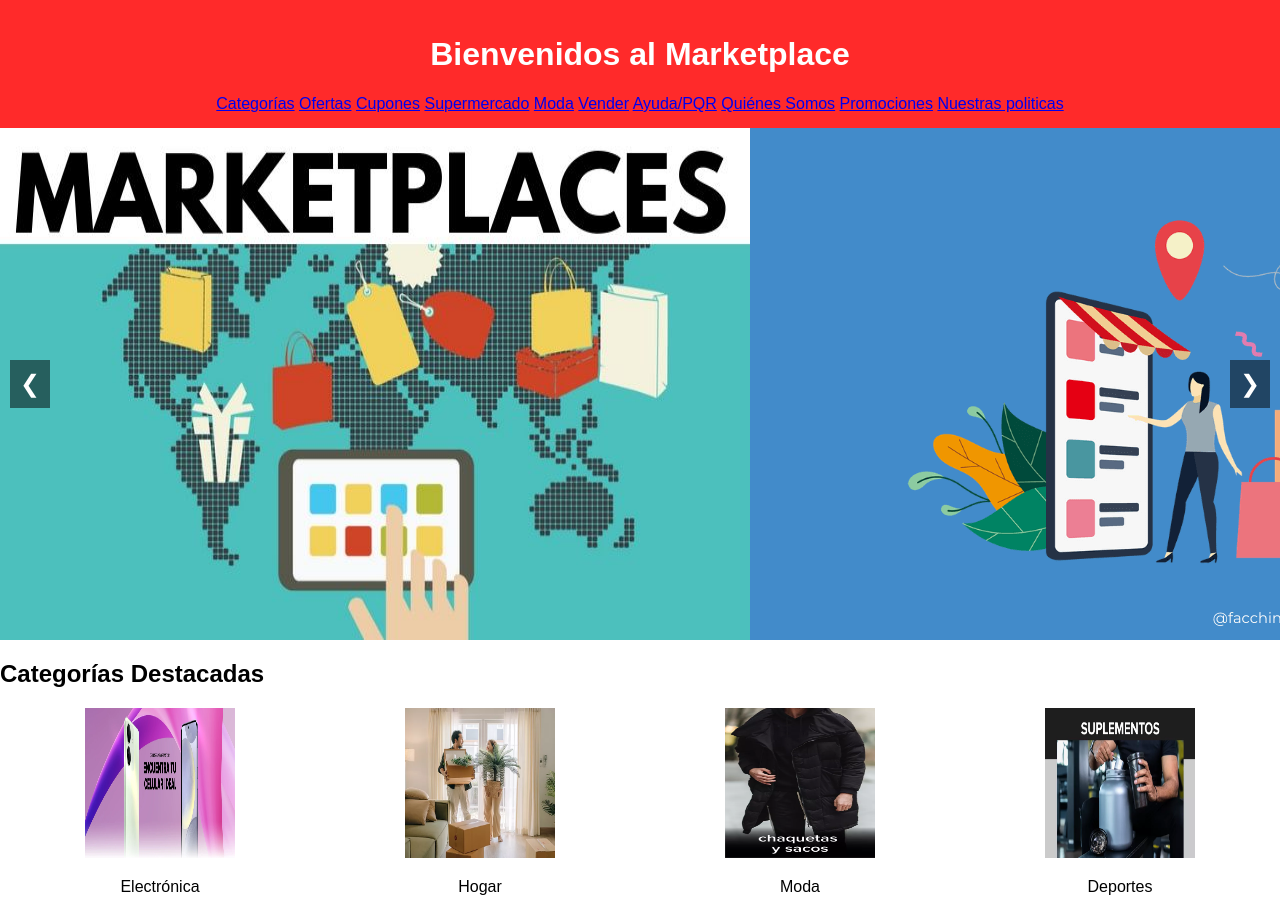
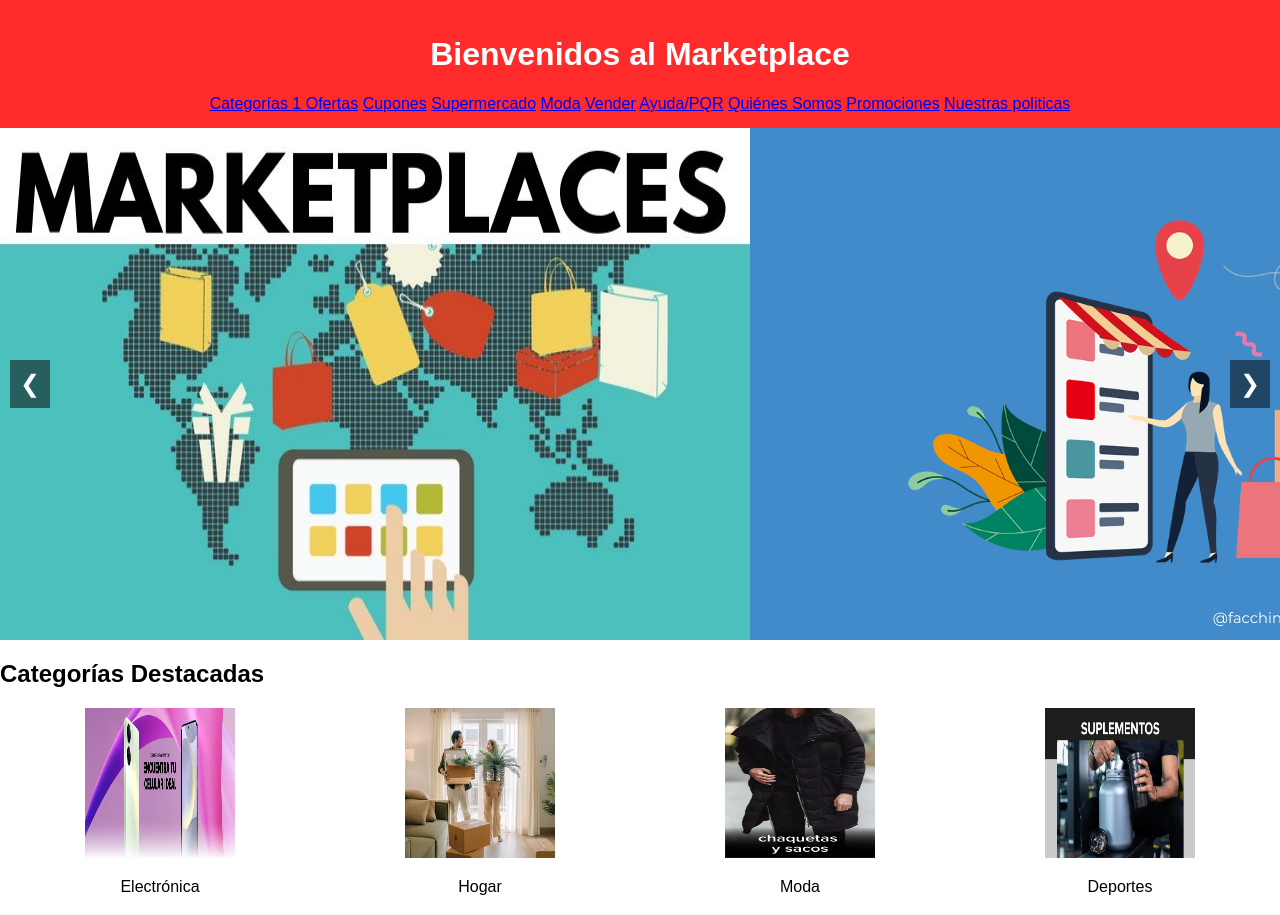
Before and after one commit to JoseDrk/Marketplace, a plain HTML site: page Html/index.html in a window 1280 px wide. Shown: the top 915 px of the page. Drawn offline with Linux system fonts and the light colour scheme.

Commit message:
Update index.html
Mirando una prueba

```diff
--- a/Html/index.html
+++ b/Html/index.html
@@ -13,7 +13,7 @@
     <header>
         <h1>Bienvenidos al Marketplace</h1>
         <nav>
-            <a href="categorias.html">Categorías</a>
+            <a href="categorias.html">Categorías 1 </a>
             <a href="oferta.html">Ofertas</a>
             <a href="soon.html">Cupones</a>
             <a href="super.html">Supermercado</a>
```
